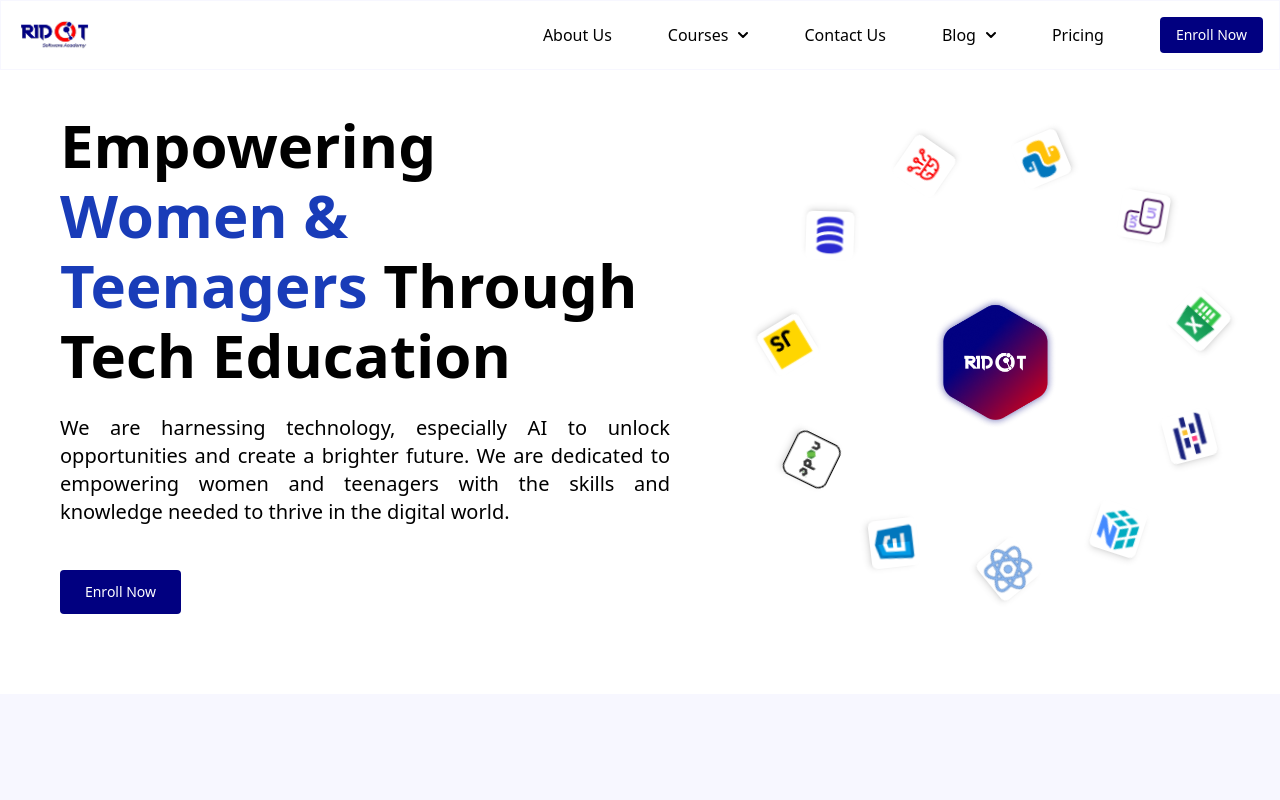
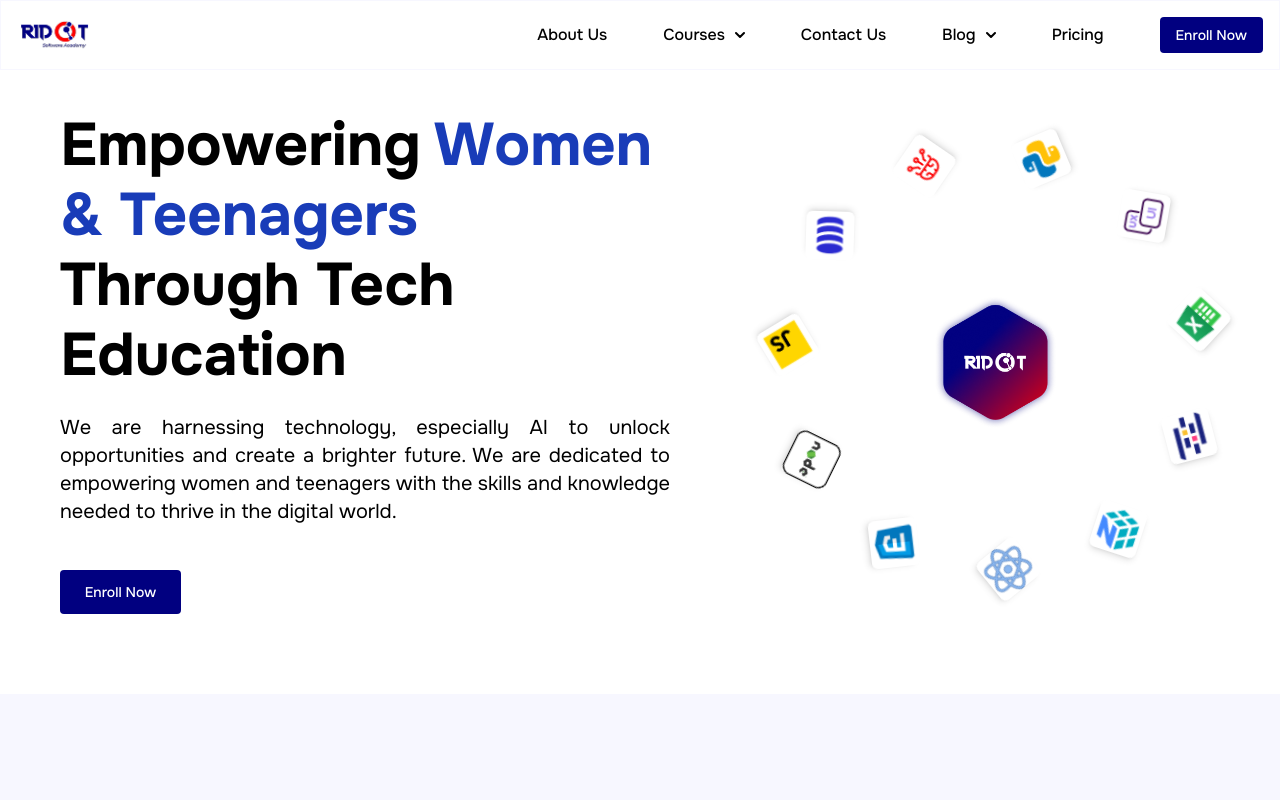
Before and after one commit to rahmlad-aramide/ridot-software-academy, a Next.js app: page / in a window 1280 px wide. Shown: the top 800 px of the page. Built offline with nearby package versions, Linux system fonts and the light colour scheme.

Commit message:
fix: nextjs version

```diff
--- a/app/layout.tsx
+++ b/app/layout.tsx
@@ -2,7 +2,7 @@ import type { Metadata } from 'next';
 import './globals.css';
 import Navbar from '@/components/navbar';
 import Footer from '@/components/footer';
-// import { onest } from "@/fonts";
+import { onest } from '@/fonts';
 
 export const metadata: Metadata = {
   title: 'Ridot Software Academy',
@@ -16,9 +16,7 @@ export default function RootLayout({
 }>) {
   return (
     <html lang="en">
-      <body
-      // className={`${onest.variable} font-(family-name:--font-onest) antialiased`}
-      >
+      <body className={`${onest.variable} font-onest antialiased`}>
         <Navbar />
         {children}
         <Footer />
--- a/components/navbar/index.tsx
+++ b/components/navbar/index.tsx
@@ -64,7 +64,7 @@ const Navbar = () => {
 
   return (
     <nav className="border-ridot-gray sticky top-0 z-50 border bg-white">
-      <div className="mx-auto flex max-w-screen-xl flex-wrap items-center justify-between p-4">
+      <div className="mx-auto flex max-w-7xl flex-wrap items-center justify-between p-4">
         <Link
           href="/"
           className="flex items-center space-x-3 rtl:space-x-reverse"
--- a/features/heroSection.tsx
+++ b/features/heroSection.tsx
@@ -5,7 +5,7 @@ export default function HeroSection() {
   const { openForm } = useFormStore();
   return (
     <div className="flex flex-col items-center justify-center gap-20 pt-10 pb-20 md:gap-7 md:px-5 lg:flex-row lg:gap-15 lg:px-10">
-      <div className="mx-auto w-full max-w-[650px] space-y-6 px-5 text-center md:text-left">
+      <div className="mx-auto w-full max-w-162.5 space-y-6 px-5 text-center md:text-left">
         <h1 className="xs:text-5xl text-[32px] leading-tight font-bold md:text-[36px] lg:text-6xl lg:leading-[70px]">
           Empowering <span className="text-blue-800">Women & Teenagers</span>{' '}
           Through Tech Education
--- a/package.json
+++ b/package.json
@@ -15,7 +15,7 @@
     "@react-google-maps/api": "^2.20.7",
     "framer-motion": "^12.23.6",
     "naija-state-local-government": "^1.1.2",
-    "next": "15.3.1",
+    "next": "15.4.11",
     "react": "^19.0.0",
     "react-dom": "^19.0.0",
     "react-icons": "^5.5.0",
```
Also changed, not shown: 2 other files (tests, documents, lock files or other folders).
